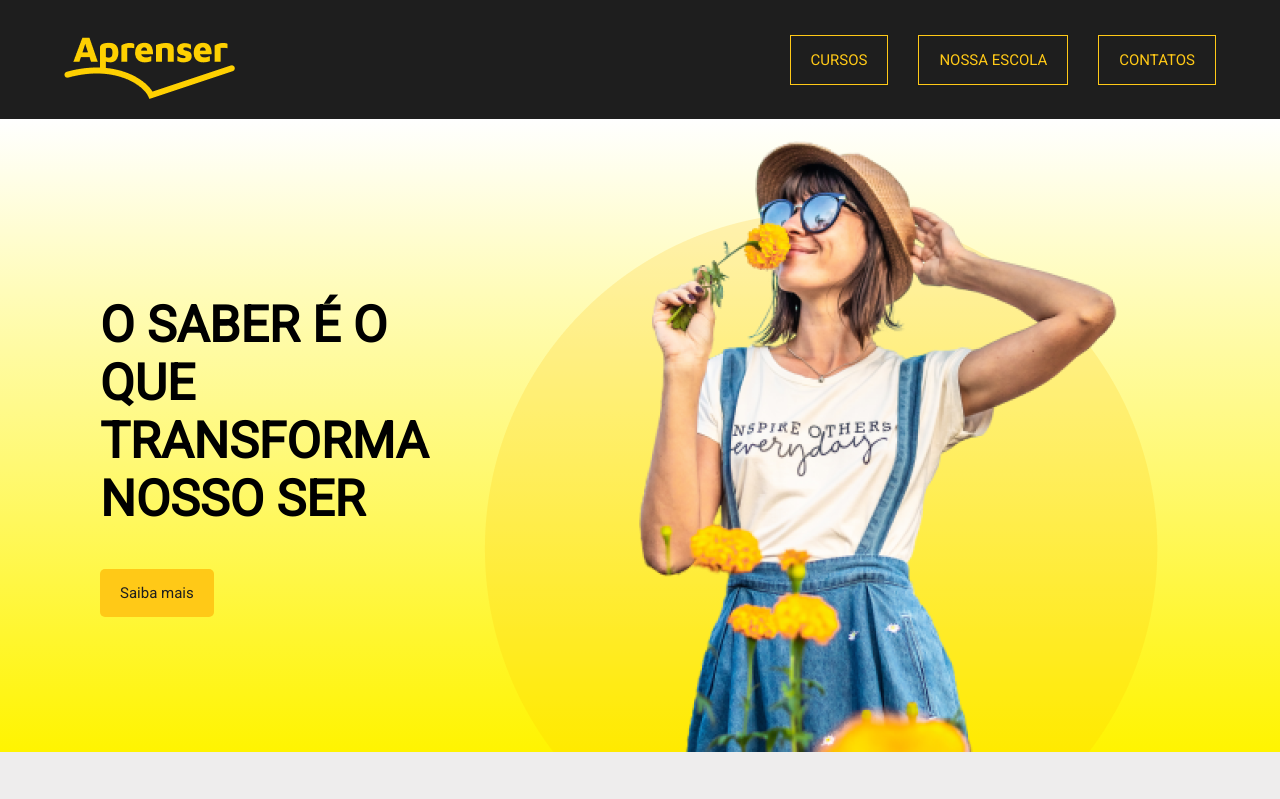
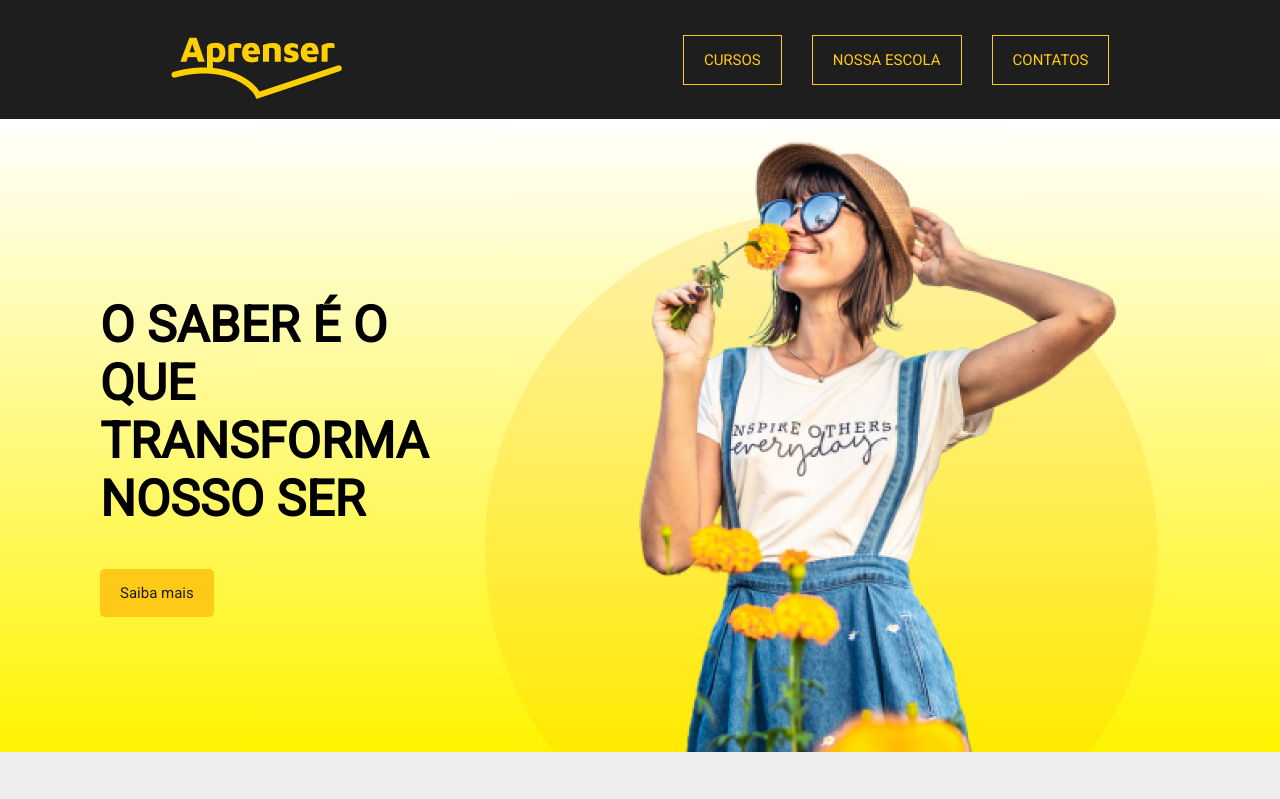
Before and after one commit to marchingbeagle/aprenser-webdesign-serliv, a plain HTML site: page index.html in a window 1280 px wide. Shown: the top 799 px of the page. Drawn offline with Linux system fonts and the light colour scheme.

Commit message:
posicionamento do hero corrigido

```diff
--- a/style.css
+++ b/style.css
@@ -14,11 +14,10 @@ header {
 }
 
 .hero {
-  padding: 2rem;
+  padding: 2rem 0rem;
   display: flex;
-  justify-content: space-between;
+  justify-content: space-around;
   align-items: center;
-  width: 90%;
   margin: auto;
 }
 
```
